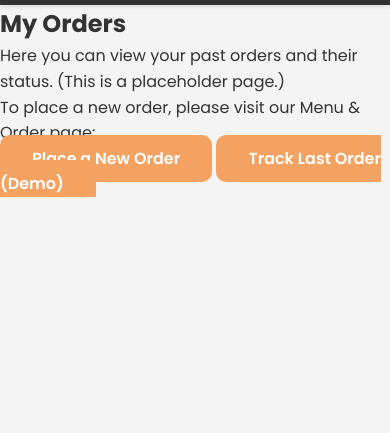
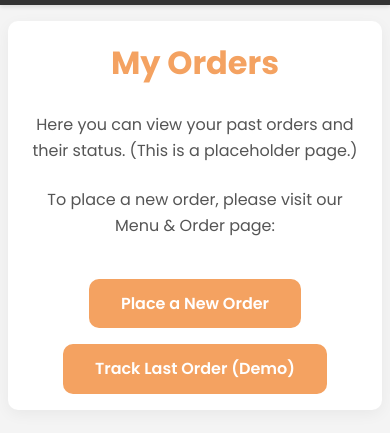
Before and after one commit to dhanraj-09810/cloud-45, a plain HTML site: page order.html in a window 390 px wide. Shown: the part 61-494 px from the top of the page. Drawn offline with Linux system fonts and the light colour scheme.

Commit message:
Update styles.css

```diff
--- a/styles.css
+++ b/styles.css
@@ -1,4 +1,4 @@
-/* styles.css - Merged with original colors and added responsiveness */
+/* styles.css - Complete and Consolidated Code */
 
 /* CSS Variables for theme */
 :root {
@@ -712,3 +712,46 @@ img {
         font-size: 1.2em;
     }
 }
+
+/* --- Styles for simple content pages (like My Orders, Contact Us, etc.) --- */
+.simple-page-content {
+    max-width: 800px;
+    margin: 3rem auto;
+    padding: 2rem;
+    background-color: #fff;
+    border-radius: var(--border-radius);
+    box-shadow: 0 4px 15px rgba(0,0,0,0.05);
+    text-align: center;
+    box-sizing: border-box; /* Ensures padding is included in the width calculation */
+    width: calc(100% - 2rem); /* Adds a 1rem margin on each side for responsiveness */
+}
+.simple-page-content h1 {
+    color: var(--color-primary);
+    margin-bottom: 1.5rem;
+    font-size: clamp(2rem, 5vw, 3rem); /* Responsive font size */
+}
+.simple-page-content p {
+    font-size: clamp(1em, 2vw, 1.1em); /* Responsive font size */
+    margin-bottom: 1.5rem;
+    color: #555;
+}
+.simple-page-content .btn {
+    margin-top: 1rem;
+    display: inline-block; /* Ensure buttons stack properly or align as desired */
+}
+
+/* Responsive adjustments for simple content pages */
+@media (max-width: 768px) {
+    .simple-page-content {
+        padding: 1.5rem;
+        margin: 1.5rem auto;
+        width: calc(100% - 1.5rem); /* Adjust margin for smaller screens */
+    }
+}
+@media (max-width: 480px) {
+    .simple-page-content {
+        padding: 1rem;
+        margin: 1rem auto;
+        width: calc(100% - 1rem); /* Adjust margin for very small screens */
+    }
+}
```
